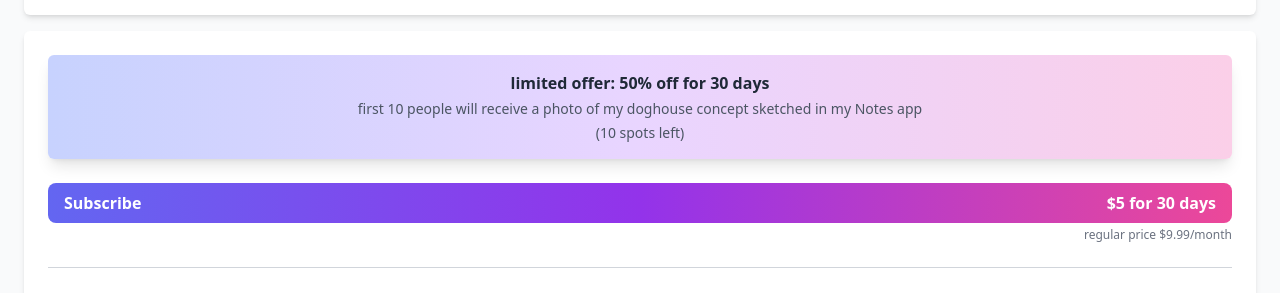
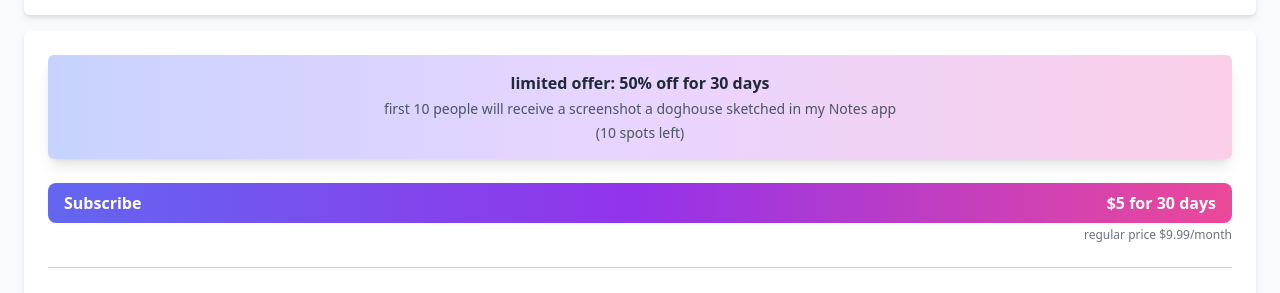
Before and after one commit to enriquebarragan/enriquebarragan.github.io, a Jekyll site: the page built from rips/not-onlyfans/index.md, in a window 1280 px wide. Shown: the part 597-890 px from the top of the page. Built offline with Jekyll 4.4.1, drawn with Linux system fonts in a browser that asks for light colours; nearby versions of some CDN libraries.

Commit message:
Update index.md

```diff
--- a/rips/not-onlyfans/index.md
+++ b/rips/not-onlyfans/index.md
@@ -65,7 +65,7 @@ permalink: /rips/not-onlyfans/
       <!-- Limited Offer Box -->
    <div class="bg-gradient-to-r from-indigo-200 via-purple-200 to-pink-200 p-4 rounded-md space-y-1 shadow-lg">
         <h3 class="font-semibold text-gray-800 sm:text-center">limited offer: 50% off for 30 days</h3>
-       <p class="text-sm text-gray-600 text-center">first 10 people will receive a photo of my doghouse concept sketched in my Notes app</p>
+       <p class="text-sm text-gray-600 text-center">first 10 people will receive a screenshot a doghouse sketched in my Notes app</p>
         <p class="text-sm text-gray-600 text-center">(10 spots left)</p>
       </div>
       <!-- Basic Subscription -->
```
